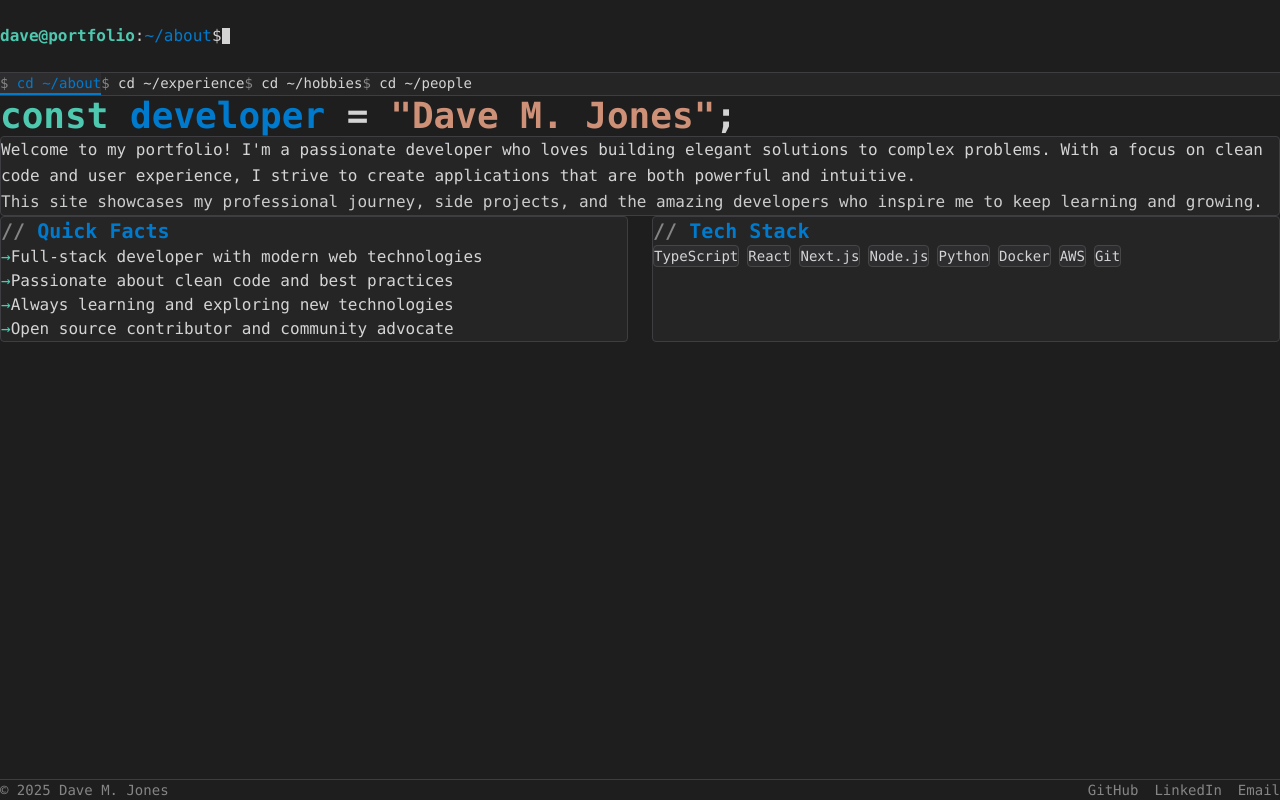
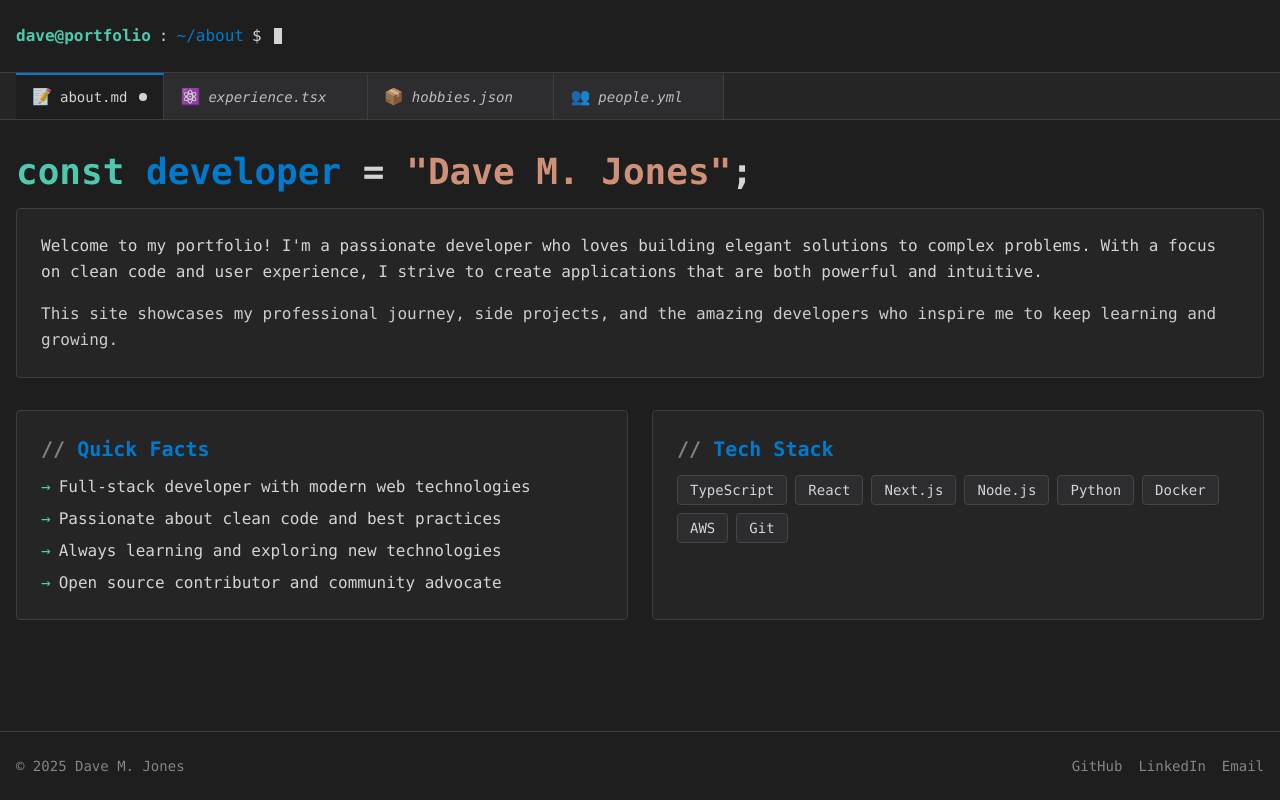
Before and after one commit to davemjones/davemjones.github.io, a Next.js app: page / in a window 1280 px wide. Built offline with nearby package versions, Linux system fonts and the light colour scheme.

Commit message:
fixed padding

```diff
--- a/app/globals.css
+++ b/app/globals.css
@@ -68,14 +68,22 @@
     Roboto, 'Helvetica Neue', Arial, sans-serif;
 
   /* Font sizes - Using rem for better accessibility */
-  --font-size-xs: 0.75rem; /* 12px */
-  --font-size-sm: 0.875rem; /* 14px */
-  --font-size-base: 1rem; /* 16px */
-  --font-size-lg: 1.125rem; /* 18px */
-  --font-size-xl: 1.25rem; /* 20px */
-  --font-size-2xl: 1.5rem; /* 24px */
-  --font-size-3xl: 1.875rem; /* 30px */
-  --font-size-4xl: 2.25rem; /* 36px */
+  --font-size-xs: 0.75rem;
+  /* 12px */
+  --font-size-sm: 0.875rem;
+  /* 14px */
+  --font-size-base: 1rem;
+  /* 16px */
+  --font-size-lg: 1.125rem;
+  /* 18px */
+  --font-size-xl: 1.25rem;
+  /* 20px */
+  --font-size-2xl: 1.5rem;
+  /* 24px */
+  --font-size-3xl: 1.875rem;
+  /* 30px */
+  --font-size-4xl: 2.25rem;
+  /* 36px */
 
   /* Line heights */
   --line-height-tight: 1.25;
@@ -117,6 +125,7 @@
   49% {
     opacity: 1;
   }
+
   50%,
   100% {
     opacity: 0;
@@ -127,6 +136,7 @@
   from {
     opacity: 0;
   }
+
   to {
     opacity: 1;
   }
@@ -137,6 +147,7 @@
     opacity: 0;
     transform: translate3d(0, 10px, 0);
   }
+
   to {
     opacity: 1;
     transform: translate3d(0, 0, 0);
@@ -147,6 +158,7 @@
   from {
     transform: translate3d(100%, 0, 0);
   }
+
   to {
     transform: translate3d(0, 0, 0);
   }
@@ -154,8 +166,8 @@
 
 /* Base styles */
 * {
-  margin: 0;
-  padding: 0;
+  /* margin: 0;
+  padding: 0; */
   box-sizing: border-box;
 }
 
--- a/components/layout/Navigation.tsx
+++ b/components/layout/Navigation.tsx
@@ -5,14 +5,25 @@ import { usePathname } from 'next/navigation';
 import { useState, useEffect, useRef } from 'react';
 
 const navItems = [
-  { label: 'About Me', href: '/', command: 'cd ~/about' },
-  { label: 'Experience', href: '/experience', command: 'cd ~/experience' },
+  { label: 'About Me', href: '/', fileName: 'about.md', icon: '📝' },
+  {
+    label: 'Experience',
+    href: '/experience',
+    fileName: 'experience.tsx',
+    icon: '⚛️',
+  },
   {
     label: 'Hobbies & Side Projects',
     href: '/hobbies',
-    command: 'cd ~/hobbies',
+    fileName: 'hobbies.json',
+    icon: '📦',
   },
-  { label: 'Inspiring Minds', href: '/people', command: 'cd ~/people' },
+  {
+    label: 'Inspiring Minds',
+    href: '/people',
+    fileName: 'people.yml',
+    icon: '👥',
+  },
 ];
 
 export default function Navigation() {
@@ -55,32 +66,49 @@ export default function Navigation() {
 
   return (
     <>
-      {/* Desktop Navigation */}
+      {/* Desktop Navigation - VSCode File Tabs */}
       <nav
         className="hidden md:block border-b border-[var(--vscode-border-primary)] bg-[var(--vscode-bg-secondary)]"
         aria-label="Main navigation"
       >
         <div className="container mx-auto px-4">
-          <ul className="flex space-x-1" role="list">
+          <ul className="flex" role="list">
             {navItems.map((item) => (
-              <li key={item.href}>
+              <li key={item.href} className="relative">
                 <Link
                   href={item.href}
                   className={`
-                    block px-4 py-3 font-mono text-sm transition-all
-                    hover:bg-[var(--vscode-bg-hover)]
+                    group flex items-center gap-2 px-4 py-2.5 font-mono text-sm transition-all
+                    border-r border-[var(--vscode-border-primary)]
                     ${
                       isActive(item.href)
-                        ? 'text-[var(--vscode-blue)] border-b-2 border-[var(--vscode-blue)] bg-[var(--vscode-bg-tertiary)]'
-                        : 'text-[var(--vscode-text-primary)] border-b-2 border-transparent'
+                        ? 'bg-[var(--vscode-bg-primary)] text-[var(--vscode-text-primary)] border-t-2 border-t-[var(--vscode-blue)]'
+                        : 'bg-[var(--vscode-bg-tertiary)] text-[var(--vscode-text-secondary)] hover:bg-[var(--vscode-bg-secondary)] border-t-2 border-t-transparent'
                     }
                   `}
                   aria-current={isActive(item.href) ? 'page' : undefined}
+                  title={item.label}
                 >
-                  <span className="text-[var(--vscode-text-disabled)]">$ </span>
-                  <span className="hover:text-[var(--vscode-blue)]">
-                    {item.command}
+                  <span className="text-base opacity-80">{item.icon}</span>
+                  <span
+                    className={`${isActive(item.href) ? '' : 'italic opacity-90'}`}
+                  >
+                    {item.fileName}
                   </span>
+                  {isActive(item.href) && (
+                    <span className="ml-1 w-2 h-2 rounded-full bg-white opacity-80"></span>
+                  )}
+                  {!isActive(item.href) && (
+                    <button
+                      className="ml-2 opacity-0 group-hover:opacity-60 hover:!opacity-100 transition-opacity"
+                      aria-label={`Close ${item.label} tab`}
+                      onClick={(e) => {
+                        e.preventDefault();
+                      }}
+                    >
+                      ×
+                    </button>
+                  )}
                 </Link>
               </li>
             ))}
@@ -129,32 +157,39 @@ export default function Navigation() {
             Site Navigation
           </h2>
           <nav aria-label="Main navigation">
-            <ul className="space-y-4">
+            <ul className="space-y-3">
               {navItems.map((item) => (
                 <li key={item.href}>
                   <Link
                     href={item.href}
                     onClick={() => setMobileMenuOpen(false)}
                     className={`
-                      block p-4 font-mono text-lg border border-[var(--vscode-border-primary)] rounded
+                      block p-4 font-mono text-base border border-[var(--vscode-border-primary)] rounded-lg
                       transition-all hover:bg-[var(--vscode-bg-secondary)]
                       ${
                         isActive(item.href)
-                          ? 'bg-[var(--vscode-bg-tertiary)] text-[var(--vscode-blue)] border-[var(--vscode-blue)]'
-                          : 'text-[var(--vscode-text-primary)]'
+                          ? 'bg-[var(--vscode-bg-tertiary)] border-[var(--vscode-blue)]'
+                          : 'bg-[var(--vscode-bg-secondary)] text-[var(--vscode-text-primary)]'
                       }
                     `}
                   >
-                    <div className="flex items-center">
-                      <span className="text-[var(--vscode-text-disabled)] mr-2">
-                        $
-                      </span>
-                      <span className="text-[var(--vscode-teal)] mr-2">
-                        {item.command}
-                      </span>
-                    </div>
-                    <div className="text-sm text-[var(--vscode-text-secondary)] mt-1 ml-4">
-                      → {item.label}
+                    <div className="flex items-center gap-3">
+                      <span className="text-xl opacity-80">{item.icon}</span>
+                      <div className="flex-1">
+                        <div className="flex items-center gap-2">
+                          <span
+                            className={`${isActive(item.href) ? 'text-[var(--vscode-blue)]' : 'text-[var(--vscode-text-secondary)] italic'}`}
+                          >
+                            {item.fileName}
+                          </span>
+                          {isActive(item.href) && (
+                            <span className="w-2 h-2 rounded-full bg-[var(--vscode-blue)] opacity-80"></span>
+                          )}
+                        </div>
+                        <div className="text-xs text-[var(--vscode-text-disabled)] mt-1">
+                          {item.label}
+                        </div>
+                      </div>
                     </div>
                   </Link>
                 </li>
```
